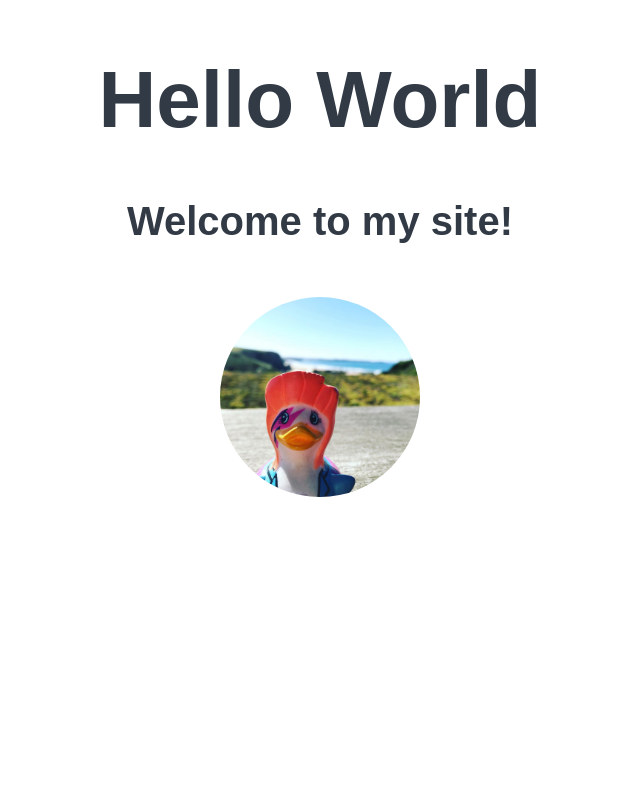
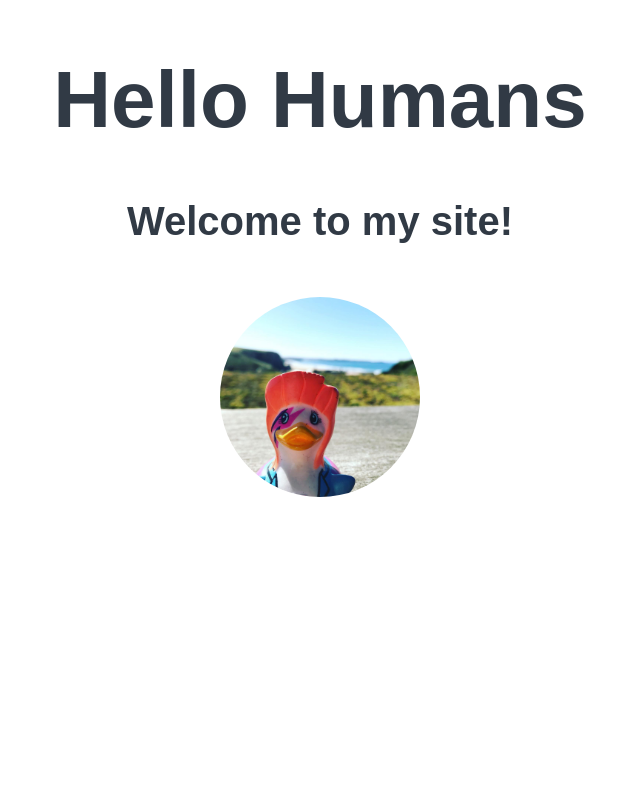
Before and after one commit to Pranavee24/beginners-week-one-master, a plain HTML site: page index.html in a window 1280 px wide. Shown: the top 800 px of the page, without its empty margins (328-968 px from the left). Drawn offline with Linux system fonts and the light colour scheme.

Commit message:
Update index.html
Change of title- to humans

```diff
--- a/index.html
+++ b/index.html
@@ -9,7 +9,7 @@
 </head>
 <body>
   <div>
-    <h1>Hello World</h1>
+    <h1>Hello Humans</h1>
   <h2>Welcome to my site!</h2>
 <!-- image of a duck -->
   <img src="duck.jpg" width="200px">
```
